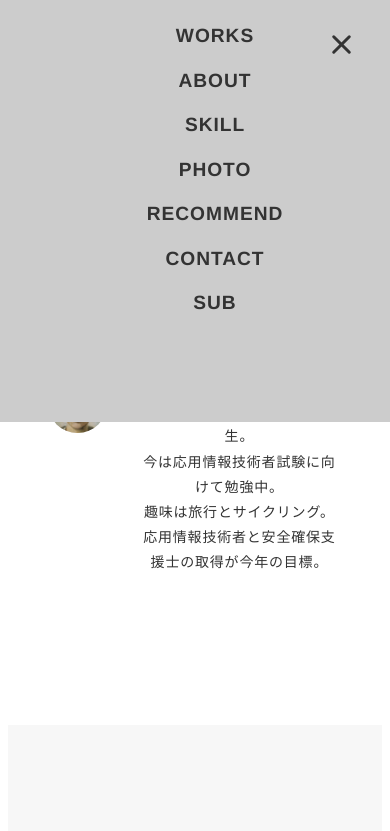
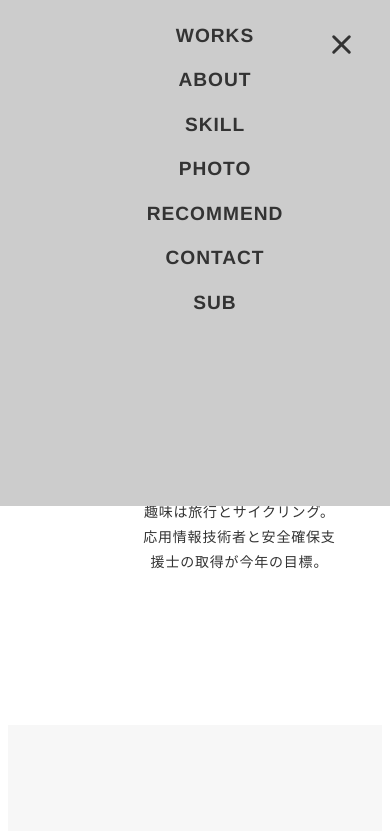
Before and after one commit to 20222002hs/S2A231, a plain HTML site: page index.html in a window 390 px wide. Both pictures are taken after a click on the label 341 px from the left and 44 px from the top of the page. Shown: the top 831 px of the page. Drawn offline with nearby package versions, Linux system fonts and the light colour scheme.

Commit message:
Update mobile.css
ハンバーガーメニューの修正

```diff
--- a/portfolio/css/mobile.css
+++ b/portfolio/css/mobile.css
@@ -187,7 +187,7 @@ li {
 
 .header-nav {
     width: 100%;
-    height: 50%;
+    height: 60%;
     position: fixed;
     bottom: 100%;
     left: 0%; /* メニューを画面の外に飛ばす */
@@ -198,7 +198,7 @@ li {
 }
 
 #drawer_input:checked ~ .header-nav {
-    bottom: 50%;
+    bottom: 40%;
 }
 
 /*--------------------------------
```
